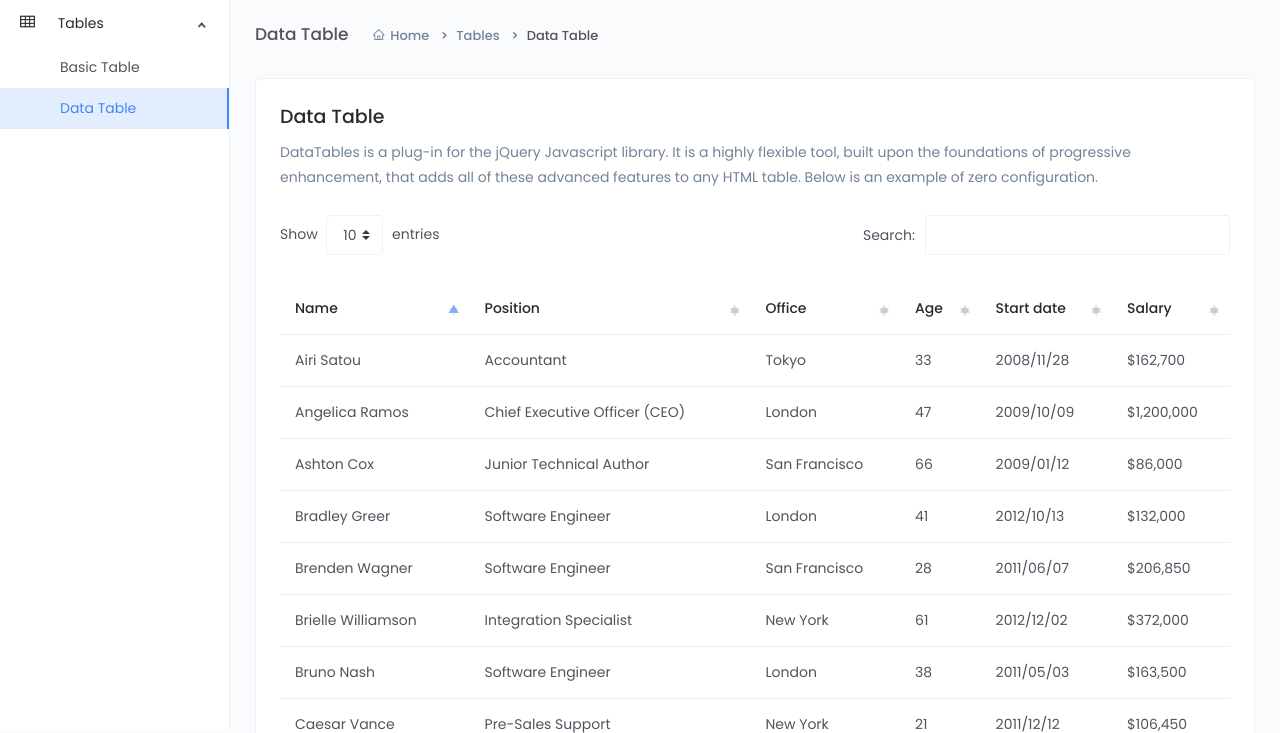
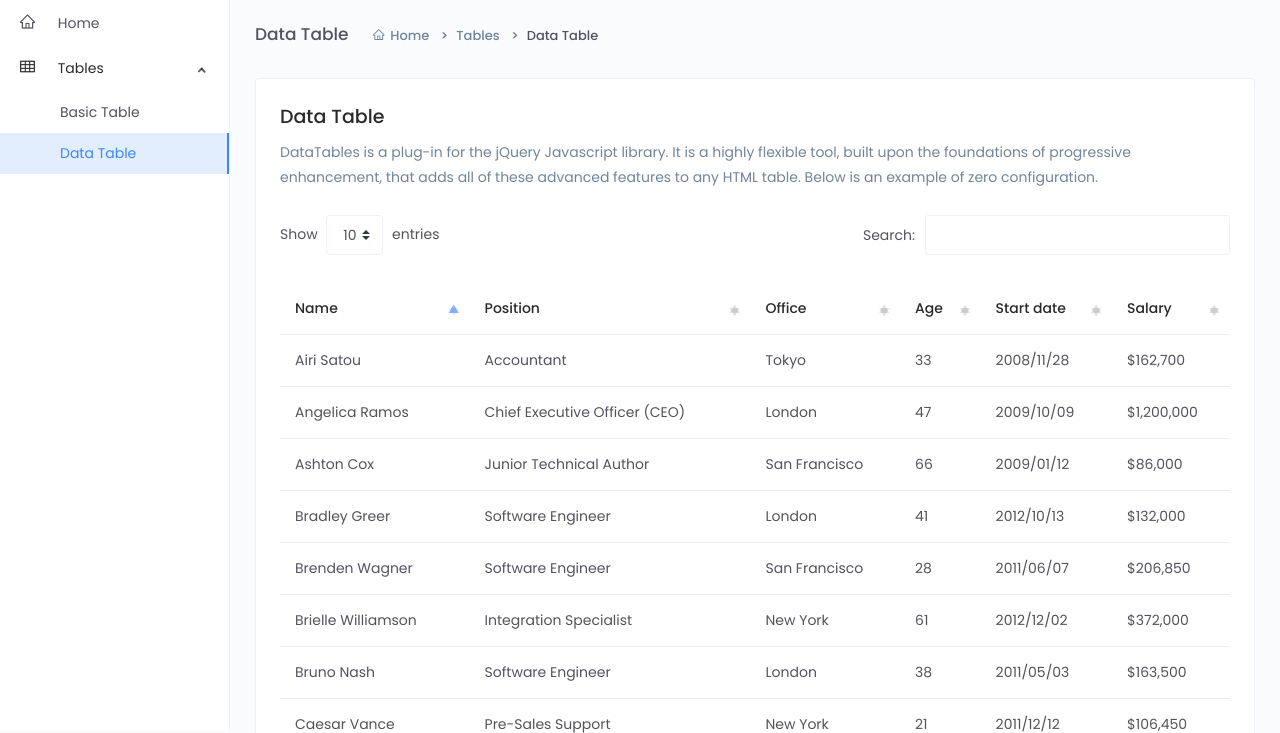
Before and after one commit to erikprakoso/f-wbs, a Flask app: page / in a window 1280 px wide. Shown: the part 70-803 px from the top of the page. Run offline with Flask 3, Linux system fonts and the light colour scheme; the visitor is signed in with stand-in values (Sample User, id 1); some libraries are stand-ins or nearby versions.

Commit message:
menambahkan icon home

```diff
--- a/app/templates/base.html
+++ b/app/templates/base.html
@@ -84,11 +84,19 @@
             </div>
             <!-- Header END -->
 
-            <!-- Side Nav START -->
+             <!-- Side Nav START -->
             <div class="side-nav">
                 <div class="side-nav-inner">
                     <ul class="side-nav-menu scrollable">
-                        <li class="nav-item dropdown open">
+                        <li class="nav-item">
+                            <a href="{{ url_for('home.index') }}">
+                                <span class="icon-holder">
+                                    <i class="anticon anticon-home"></i>
+                                </span>
+                                <span class="title">Home</span>
+                            </a>
+                        </li>
+                        <li class="nav-item dropdown">
                             <a class="dropdown-toggle" href="javascript:void(0);">
                                 <span class="icon-holder">
                                     <i class="anticon anticon-table"></i>
```
